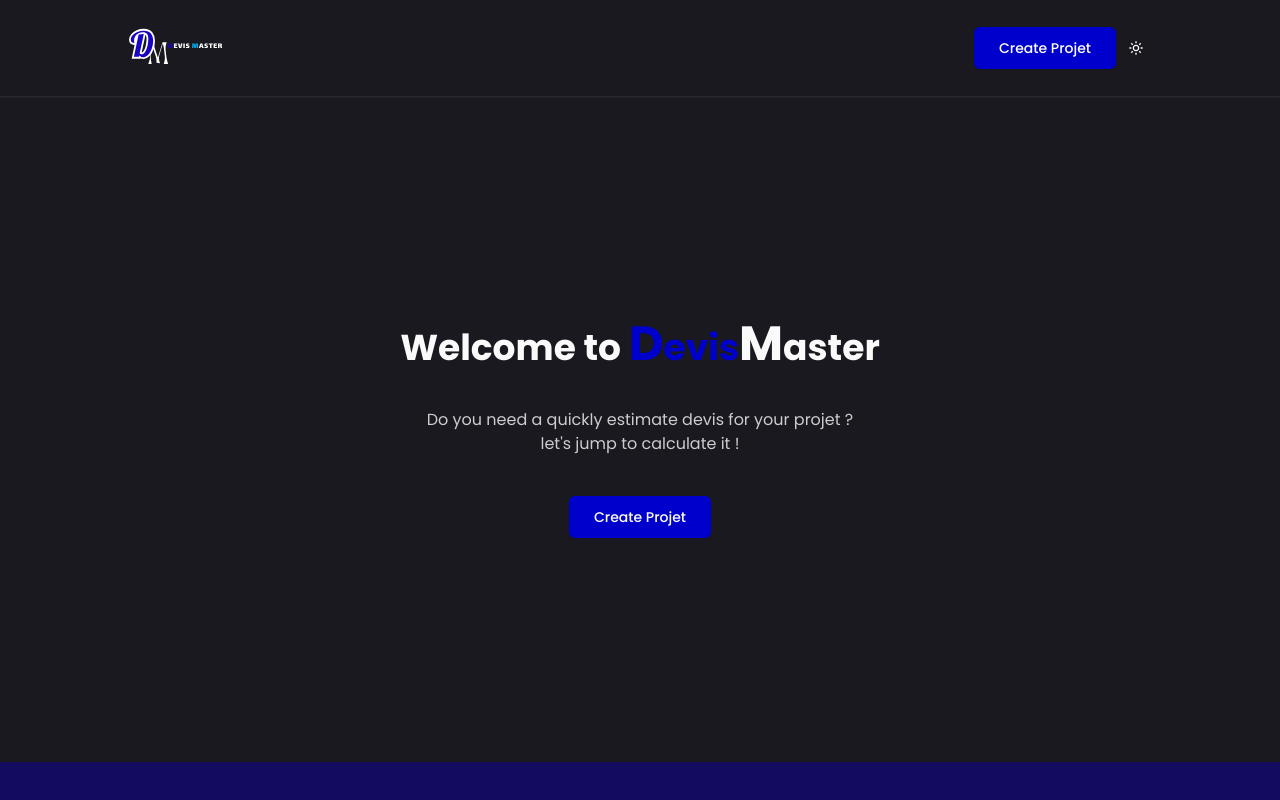
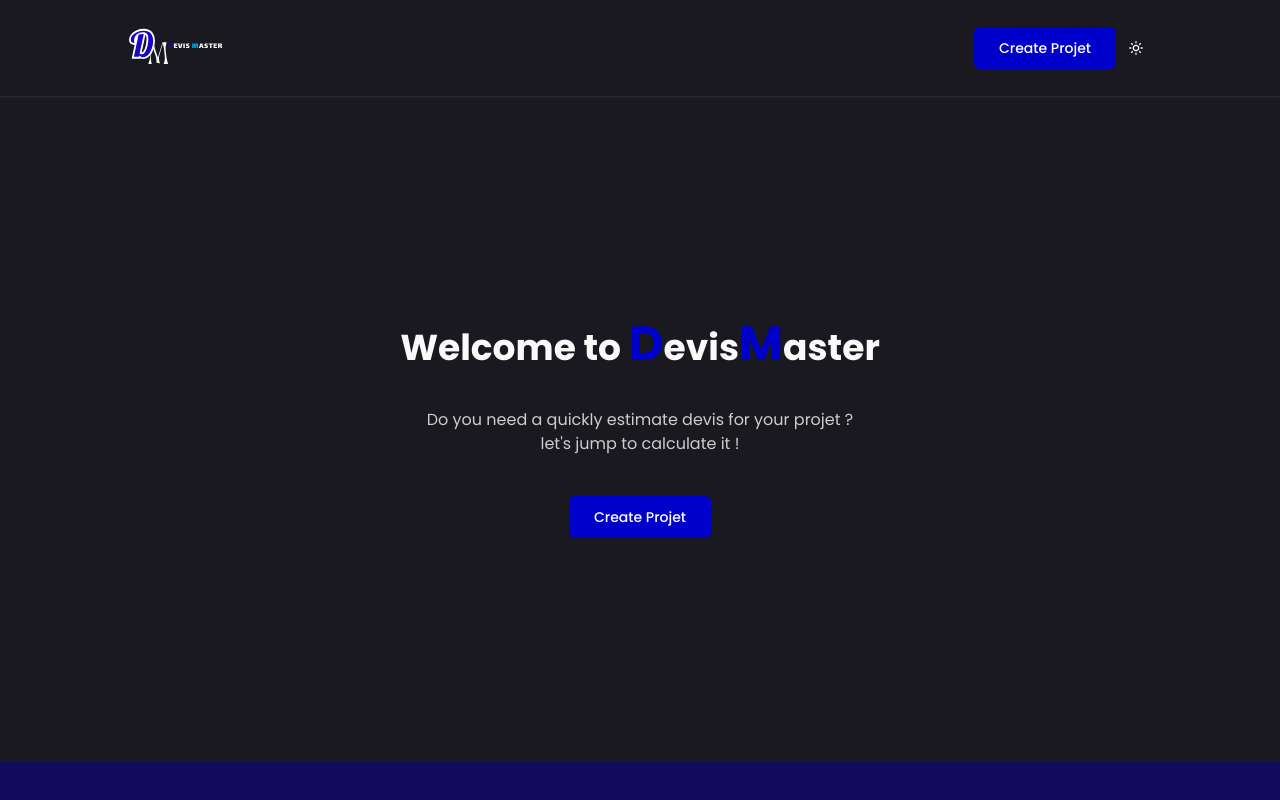
Before and after one commit to 01Barthez/quote-creator, a React (Vite) app: page / in a window 1280 px wide. Shown: the top 800 px of the page. Built offline with nearby package versions, Linux system fonts and the light colour scheme.

Commit message:
fix: Update Home Page

```diff
--- a/src/pages/home/Home.tsx
+++ b/src/pages/home/Home.tsx
@@ -14,7 +14,7 @@ const Home: React.FC = () => {
             {/* App Comoments */}
             <div className='container py-10 md:py-24 lg:py-36 flex items-center justify-center flex-col gap-4 md:gap-6 lg:gap-10'>
                 <h1 className='text-xl md:text-2xl lg:text-4xl font-bold text-center'>
-                    Welcome to <span className="text-primary"><span className="text-2xl md:text-3xl lg:text-5xl">D</span>evis</span><span className="text-2xl md:text-3xl lg:text-5xl">M</span>aster
+                    Welcome to <span className="text-primary"><span className="text-2xl md:text-3xl lg:text-5xl">D</span></span>evis<span className="text-2xl md:text-3xl lg:text-5xl text-primary">M</span>aster
                 </h1>
 
                 <p className='text-center text-foreground/80'>
```
